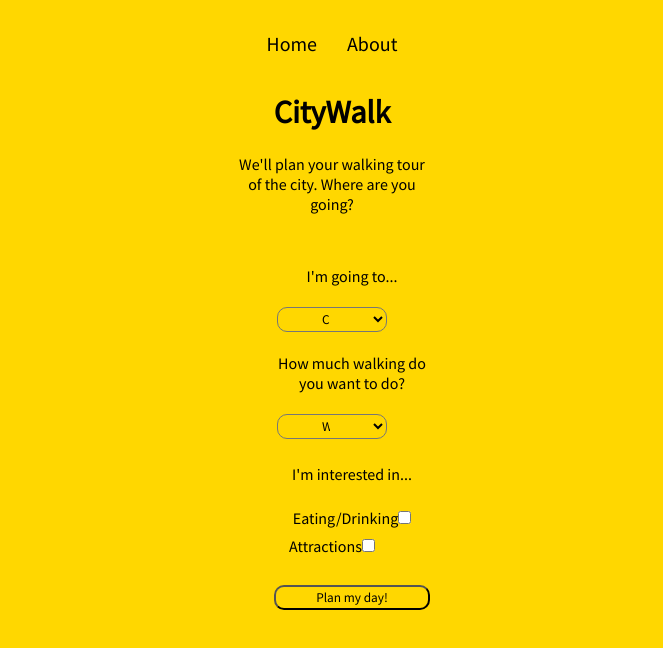
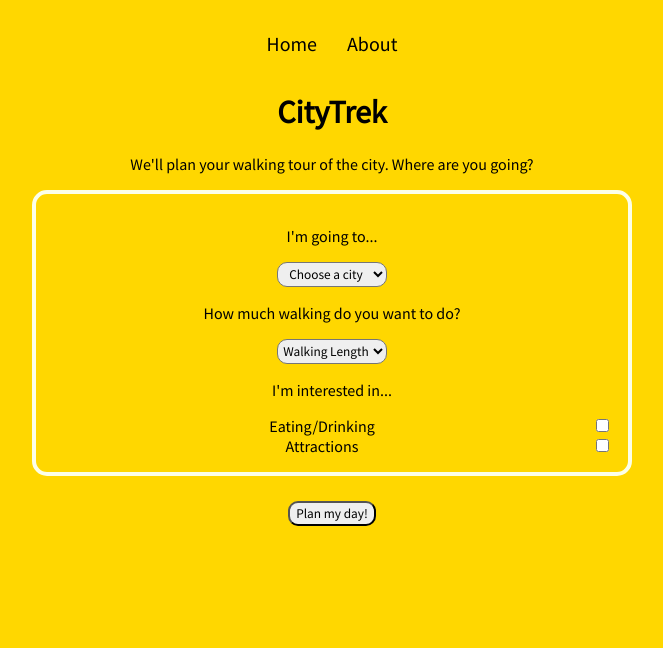
Before and after one commit to sgcook/City-Attraction-App-Frontend, a React (Create React App) app: page / in a window 1280 px wide. Shown: the top 648 px of the page, without its empty margins (308-971 px from the left). Built offline with nearby package versions, Linux system fonts and the light colour scheme.

Commit message:
CSS changes

```diff
--- a/src/Components/About.js
+++ b/src/Components/About.js
@@ -4,11 +4,11 @@ import React from "react";
 const About = () => {
   return (
     <div className="home">
-      <h1>CityWalk</h1>
+      <h1>CityTrek</h1>
       <p>
         Greetings, traveller! CityWalk is an app that plans your walking tour of
         the city, with suggestions for eating, drinking and sightseeing thrown
-        in. Tell us when you're visiting, what you'd like to see, your favourite
+        in. Tell us where you're going, what you'd like to see, your favourite
         cuisine and how far you'd like to walk, and we'll design your perfect
         day out. And if you're feeling spontaneous or can't decide, press the
         Wildcard button for a random tour.
--- a/src/Components/AttractionsForm.js
+++ b/src/Components/AttractionsForm.js
@@ -28,8 +28,8 @@ const AttractionsForm = ({ query, setQuery }) => {
   };
   return (
     <div>
-      <p>I'd like to visit...</p>
       <label htmlFor="attractions">
+        <p>I'd like to visit...</p>
         Museums/Galleries
         <input
           type="checkbox"
@@ -80,6 +80,7 @@ const AttractionsForm = ({ query, setQuery }) => {
         <br />
         Any
         <input
+          type="checkbox"
           id="any"
           name="any"
           checked={fields.any}
--- a/src/Components/CuisineForm.js
+++ b/src/Components/CuisineForm.js
@@ -33,8 +33,9 @@ const CuisineForm = ({ query, setQuery }) => {
 
   return (
     <div>
+      <label htmlFor="cuisine" className="cuisine">
         <p>Great! What kind of food do you like?</p>
-      <label htmlFor="cuisine" className="checkbox">
+        <div>
           Asian
           <input
             type="checkbox"
@@ -50,6 +51,8 @@ const CuisineForm = ({ query, setQuery }) => {
               handleOnChange(e);
             }}
           />
+        </div>
+        <div>
           British/American
           <input
             type="checkbox"
@@ -65,6 +68,8 @@ const CuisineForm = ({ query, setQuery }) => {
               handleOnChange(e);
             }}
           />
+        </div>
+        <div>
           Indian
           <input
             type="checkbox"
@@ -80,7 +85,8 @@ const CuisineForm = ({ query, setQuery }) => {
               handleOnChange(e);
             }}
           />
-        <br />
+        </div>
+        <div>
           European
           <input
             type="checkbox"
@@ -96,6 +102,8 @@ const CuisineForm = ({ query, setQuery }) => {
               handleOnChange(e);
             }}
           />
+        </div>
+        <div>
           Vegetarian/Vegan
           <input
             type="checkbox"
@@ -111,8 +119,9 @@ const CuisineForm = ({ query, setQuery }) => {
               handleOnChange(e);
             }}
           />
+        </div>
+        <div>
           Middle-Eastern
-        <br />
           <input
             type="checkbox"
             id="middleEastern"
@@ -127,6 +136,8 @@ const CuisineForm = ({ query, setQuery }) => {
               handleOnChange(e);
             }}
           />
+        </div>
+        <div>
           Caribbean
           <input
             type="checkbox"
@@ -142,6 +153,8 @@ const CuisineForm = ({ query, setQuery }) => {
               handleOnChange(e);
             }}
           />
+        </div>
+        <div>
           Other
           <input
             type="checkbox"
@@ -157,6 +170,8 @@ const CuisineForm = ({ query, setQuery }) => {
               handleOnChange(e);
             }}
           />
+        </div>
+        <div>
           Any
           <input
             type="checkbox"
@@ -172,6 +187,7 @@ const CuisineForm = ({ query, setQuery }) => {
               handleOnChange(e);
             }}
           />
+        </div>
       </label>
     </div>
   );
--- a/src/Components/EatDrinkForm.js
+++ b/src/Components/EatDrinkForm.js
@@ -30,8 +30,8 @@ const EatDrinkForm = ({ query, setQuery }) => {
   };
   return (
     <div>
-      <p>I'm looking for...</p>
-      <label htmlFor="eatdrinktype">
+      <label htmlFor="eatdrinktype" className="eatdrinktype">
+        <p>I'm looking for...</p>
         Restaurants
         <input
           type="checkbox"
--- a/src/Components/Home.js
+++ b/src/Components/Home.js
@@ -54,11 +54,11 @@ const Home = ({ setMarkers }) => {
   return (
     <div className="home">
       <div className="home-header">
-        <h1>CityWalk</h1>
+        <h1>CityTrek</h1>
       </div>
       <p>We'll plan your walking tour of the city. Where are you going?</p>
       <form className="home-form">
-        <label htmlFor="home-city">
+        <label htmlFor="home-city" className="home-city">
           <p>I'm going to...</p>
           <select
             className="select"
@@ -75,8 +75,8 @@ const Home = ({ setMarkers }) => {
             <option value="manchester">Manchester</option>
           </select>
         </label>
+        <label htmlFor="walking" className="walking">
           <p>How much walking do you want to do?</p>
-        <label htmlFor="walking">
           <select
             className="select"
             defaultValue="DEFAULT"
@@ -90,7 +90,7 @@ const Home = ({ setMarkers }) => {
             <option value="plenty">Plenty</option>
           </select>
         </label>
-        <label htmlFor="interest-in" className="checkbox">
+        <label htmlFor="interest-in" className="interested-in">
           <p>I'm interested in...</p>
           Eating/Drinking
           <input
@@ -115,6 +115,7 @@ const Home = ({ setMarkers }) => {
         </label>
         {eatingDrinking && <EatDrinkForm query={query} setQuery={setQuery} />}
         {attractions && <AttractionsForm query={query} setQuery={setQuery} />}
+      </form>
       <Link className="navbar-item" to="/itinerary">
         <button
           type="submit"
@@ -128,7 +129,6 @@ const Home = ({ setMarkers }) => {
           Plan my day!
         </button>
       </Link>
-      </form>
     </div>
   );
 };
--- a/src/Components/Itinerary.js
+++ b/src/Components/Itinerary.js
@@ -33,7 +33,7 @@ const Itinerary = () => {
   if (!isLoaded) {
     return (
       <div>
-        <h1>Loading...</h1>
+        <h2>Loading...</h2>
       </div>
     );
   }
--- /dev/null
+++ b/src/Styles/about.css
@@ -0,0 +1,64 @@
+.about {
+    text-align: center;
+    color: black;
+    font-family: 'Source Sans Pro', sans-serif;
+}
+body {
+    background-color: gold;
+}
+
+.home {
+    text-align: center;
+    color: black;
+    font-family: 'Source Sans Pro', sans-serif;
+}
+
+.navbar {
+    text-align: center;
+    font-family: 'Source Sans Pro', sans-serif;
+    padding: 0;
+}
+
+.select {
+    margin: 5px;
+    border-radius: 10px;
+    width: 110px;
+    height: 25px;
+}
+
+.input {
+    margin: 5px;
+    border-radius: 10px;
+    width: 110px;
+    height: 20px;
+}
+
+button {
+    border-radius: 10px;
+    height: 25px;
+    margin: 10px;
+}
+
+.navbar-item {
+    padding: 15px;
+    display: inline-block;
+    color: black;
+    font-size: 20px;
+    font-family: 'Source Sans Pro', sans-serif;
+    text-decoration: none;
+}
+
+.navbar-links {
+    padding: 0;
+}
+
+.home-form {
+    position: relative;
+    display: inline-block;
+    vertical-align: middle;
+}
+
+.checkbox {
+    line-height: 28px;
+    text-align: center;
+}
--- a/src/Styles/app.css
+++ b/src/Styles/app.css
@@ -1,8 +1,13 @@
 * {
+    font-family: 'Source Sans Pro', sans-serif;
+}
+
+body {
     background-color: gold;
+}
+
+.home {
     text-align: center;
-    color: black;
-    font-family: 'Source Sans Pro', sans-serif;
     margin-left: auto;
     margin-right: auto;
     padding-left: 40px;
@@ -17,17 +22,20 @@
 }
 
 .select {
-    margin: 5px;
+    text-align: center;
+    display: inline-block;
     border-radius: 10px;
     width: 110px;
     height: 25px;
 }
 
-.input {
-    margin: 5px;
-    border-radius: 10px;
-    width: 110px;
-    height: 20px;
+input {
+    vertical-align: middle;
+    float: right;
+}
+
+.cuisine {
+    display: inline;
 }
 
 button {
@@ -50,16 +58,65 @@ button {
 }
 
 .home-form {
-    position: relative;
-    display: inline-block;
     vertical-align: middle;
+    border: 4px solid rgb(252, 255, 232);
+    border-radius: 15px;
+    padding: 2vh;
 }
 
 .checkbox {
+    display: block;
     line-height: 28px;
     text-align: center;
 }
 
-/* @media screen and (min-device-width: 1200px) {
+@media screen and (min-device-width: 1200px) {
+    .home {
+    max-width: 600px;
+    padding: 0;
+    }
 
-} */
+    .home-form {
+    display: grid;
+    /* grid-template-columns: 28vh 35vh 35vh; */
+    grid-template-columns: auto auto auto;
+    grid-template-rows: auto auto auto;
+    text-align: left;
+    padding: 15px;
+    border: 5px solid rgb(252, 255, 232);
+    border-radius: 10px;
+    }
+
+    .grid-container > div {
+    padding: 20px;
+    }
+
+    .home-city {
+    grid-column-start: 1;
+    grid-column-end: 2;
+    }
+
+    .walking {
+    grid-column-start: 2;
+    grid-column-end: 4;
+    }
+
+    .interested-in {
+    grid-column-start: 1;
+    grid-column-end: 2;
+    }
+
+    input {
+    vertical-align: middle;
+    margin-right: 35px;
+    float: right;
+    }
+
+    .checkbox {
+    text-align: left;
+    }
+
+    .navbar-item {
+    text-align: center;
+    }
+}
--- a/src/Styles/itinerary.css
+++ b/src/Styles/itinerary.css
@@ -1,5 +1,8 @@
 .itinerary {
   text-align: center;
+  border: 5px solid rgb(252, 255, 232);
+  border-radius: 10px;
+  padding: 20px;
 }
 
 .map-text {
@@ -40,7 +43,7 @@
 
   .map-text {
     width: 25%;
-  }
+    }
 
   .map-container {
     height: 80vh;
--- a/src/Styles/pathway.css
+++ b/src/Styles/pathway.css
@@ -1,5 +1,6 @@
 .directions {
   text-align: center;
+  border: 5px solid rgb(252, 255, 232);
 }
 
 .full-directions {
```
Lines whose indentation alone changed are shown as unchanged.
